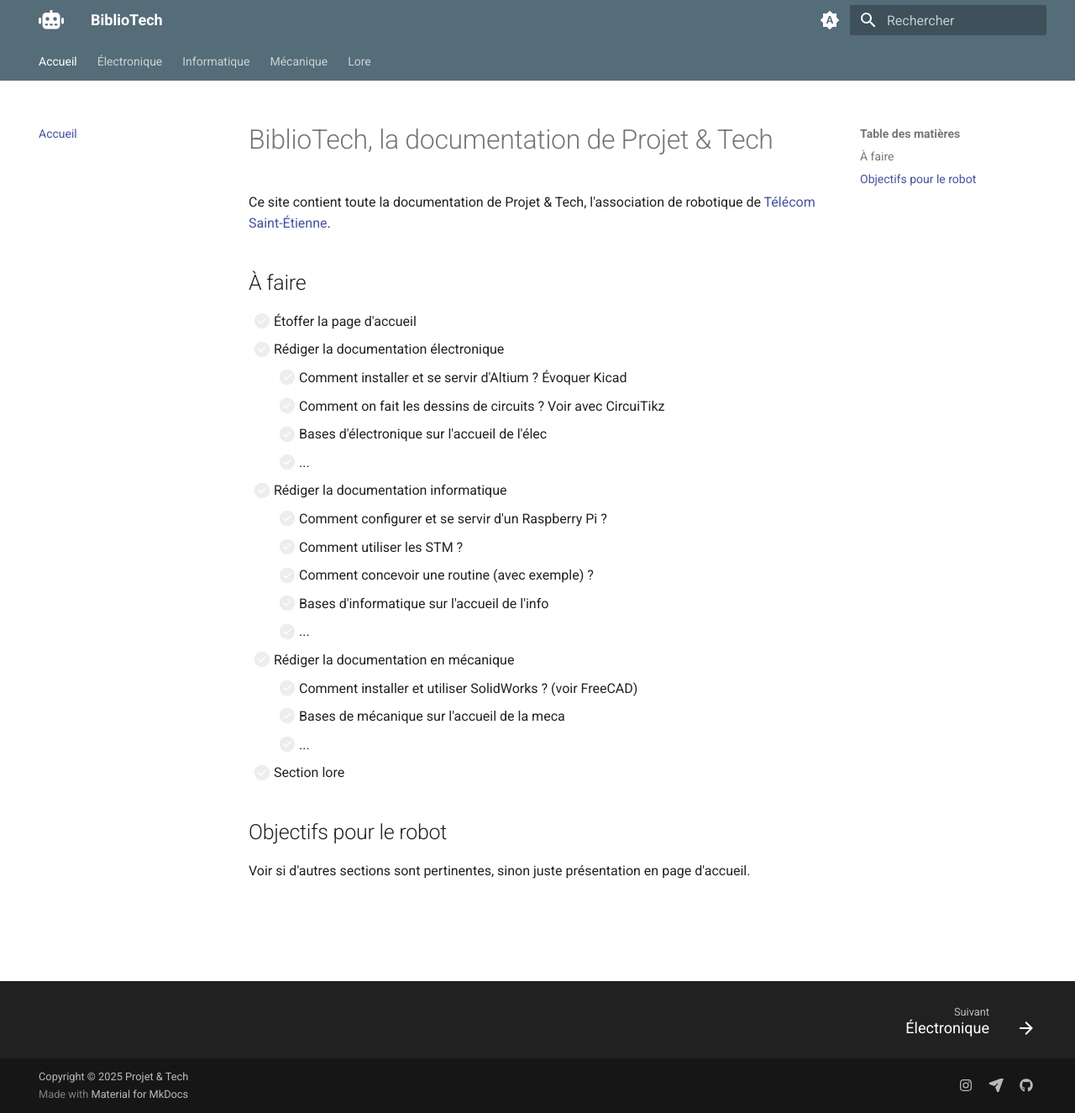
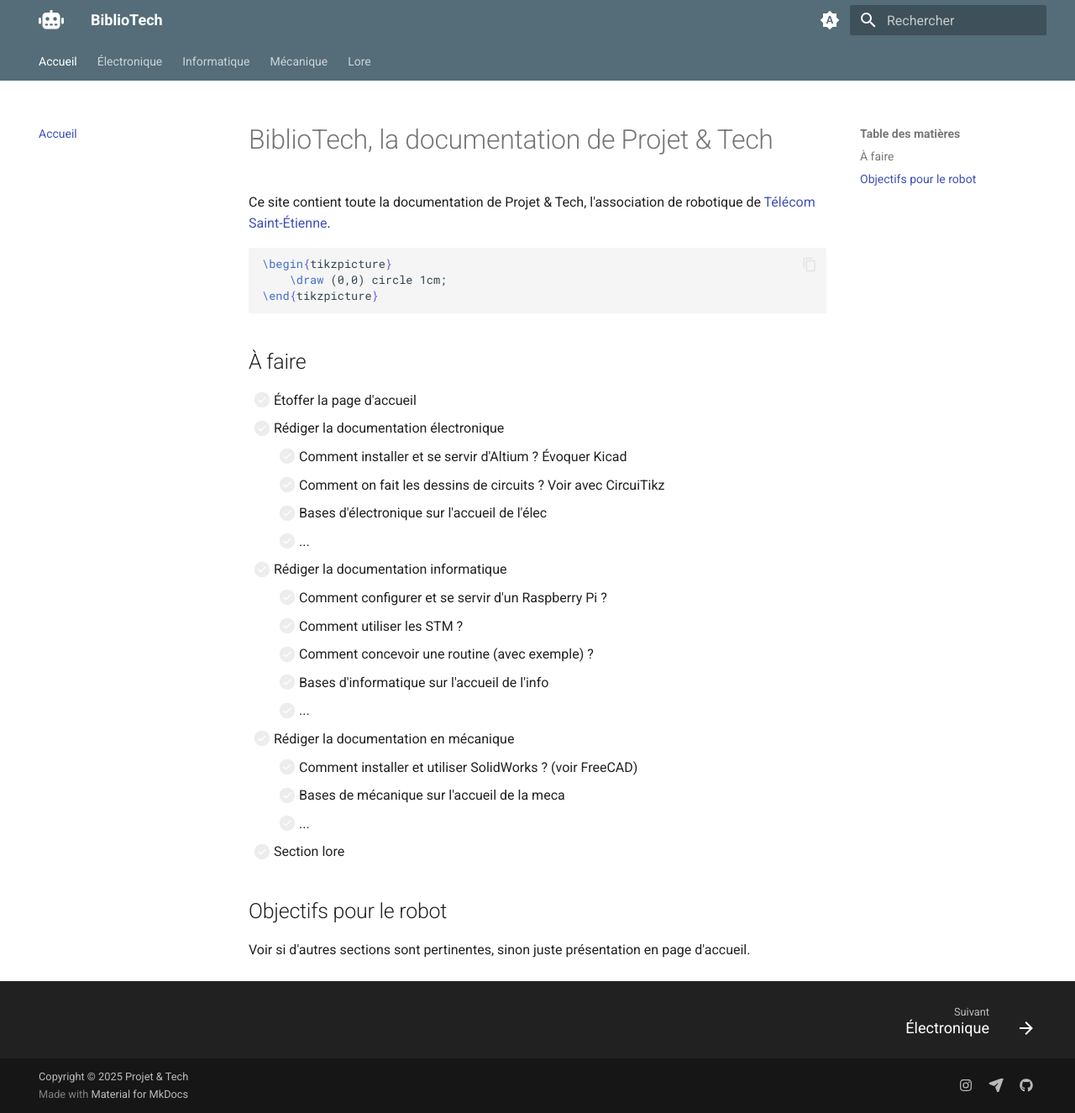
Before and after one commit to Projet-et-Tech/Documentation, an MkDocs documentation site: the page built from docs/index.md, in a window 1280 px wide and 1325 px high. Shown: the whole window at 84% size. Built offline with MkDocs 1.6.1 and Material for MkDocs 9.7.7, drawn with Linux system fonts in a browser that asks for light colours.

Commit message:
test: tikz

````diff
--- a/docs/index.md
+++ b/docs/index.md
@@ -1,6 +1,13 @@
 # BiblioTech, la documentation de Projet & Tech
 
 Ce site contient toute la documentation de Projet & Tech, l'association de robotique de [Télécom Saint-Étienne](https://www.telecom-st-etienne.fr/).
+
+```latex
+\begin{tikzpicture}
+    \draw (0,0) circle 1cm;
+\end{tikzpicture}
+```
+
 
 ## À faire
 
````
